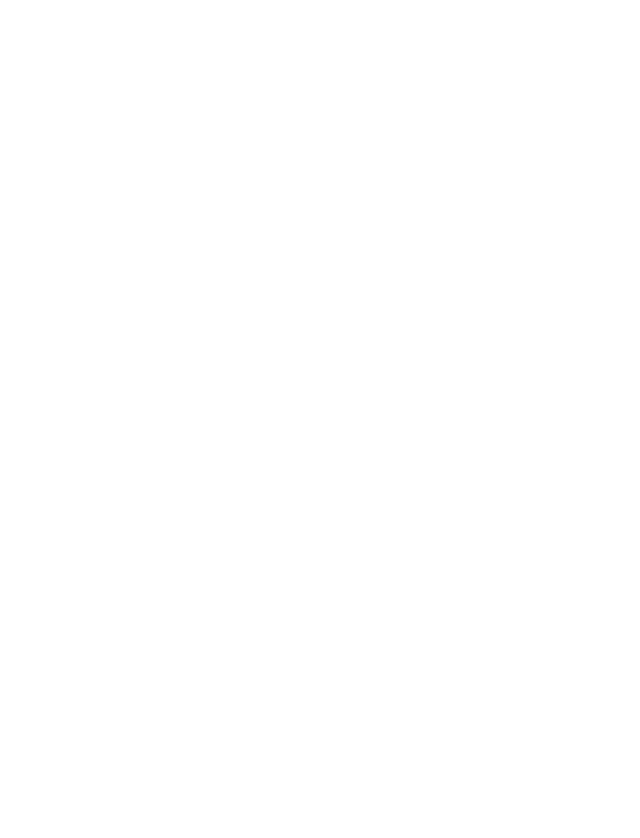
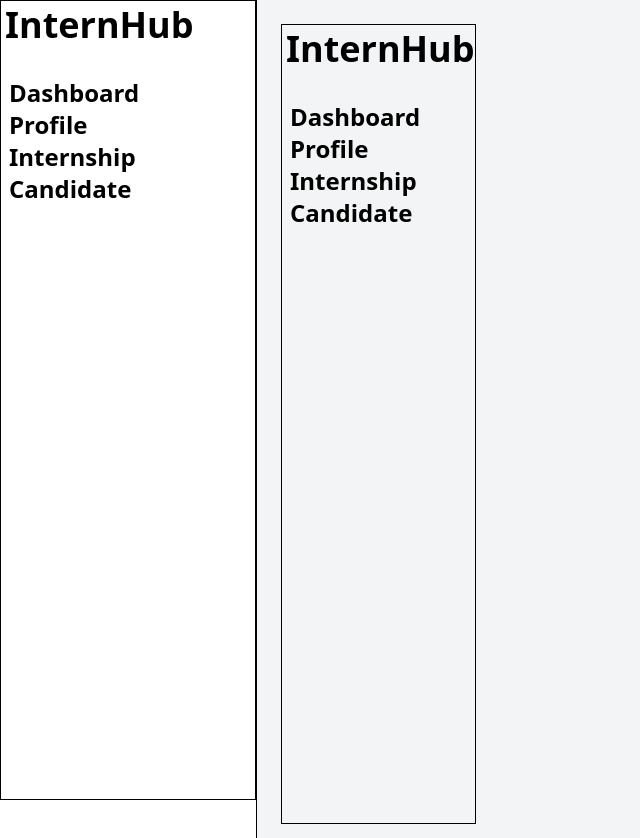
Before and after one commit to HasnainAli313/InternHub, a React (Vite) app: page /dashboardHome/dashboard in a window 1280 px wide. Before the commit this address had no page. Shown: the top 838 px of the page, without its empty margins (0-640 px from the left). Before the commit the page ends 800 px from the top, so only its background shows below. Built offline with nearby package versions, Linux system fonts and the light colour scheme.

Commit message:
updated dashboard routing

```diff
--- a/src/App.jsx
+++ b/src/App.jsx
@@ -3,17 +3,23 @@ import Login from "./pages/Login";
 import Profile from "./pages/Profile";
 import Candidate from "./pages/Candidate";
 import Internship from "./pages/Internship";
+import  Dashboard  from "./pages/Dashboard";
+import MainLayout from "./layouts/MainLayout";
 
 function App(){
 
     return(
         <>
         <BrowserRouter>
+
         <Routes>
             <Route path="/" element={<Login/>}/>
-            <Route path="/profile" element={<Profile/>}/>
-            <Route path="/candidate" element={<Candidate/>}/>
-            <Route path="/internship" element={<Internship/>}/>
+       <Route path="/dashboardHome" element={<MainLayout/>}>
+            <Route path="/dashboardHome/profile" element={<Profile/>}/>
+            <Route path="/dashboardHome/candidate" element={<Candidate/>}/>
+            <Route path="/dashboardHome/internship" element={<Internship/>}/>
+            <Route path="/dashboardHome/dashboard" element={<Dashboard/>}/>
+        </Route>
         </Routes>
         </BrowserRouter>
         </>
--- /dev/null
+++ b/src/layouts/MainLayout.jsx
@@ -0,0 +1,19 @@
+import React from 'react'
+import Dashboard from '../pages/Dashboard'
+import Profile from '../pages/Profile'
+import { Outlet } from 'react-router-dom'
+
+function MainLayout() {
+  return (
+    <>
+    <section className='flex ' >
+        <Dashboard></Dashboard>
+        <main className='w-[80%] p-6 bg-gray-100 border-l'>
+            <Outlet></Outlet>
+        </main>
+    </section>
+    </>
+  )
+}
+
+export default MainLayout
--- a/src/pages/Candidate.jsx
+++ b/src/pages/Candidate.jsx
@@ -53,7 +53,7 @@ function Candidates() {
   };
 
   return (
-    <section className="min-h-screen p-6 border">
+    <section className="min-h-screen  p-6 border">
       <div className="mb-6 flex items-center gap-4">
         <h2 className="text-2xl font-semibold">Candidate Details</h2>
       </div>
--- /dev/null
+++ b/src/pages/Dashboard.jsx
@@ -0,0 +1,19 @@
+import React from 'react'
+import { Link } from 'react-router-dom'
+
+function Dashboard() {
+  return (
+    <header className='h-[100vh]    border w-[20%]' >
+        <h1 className='text-4xl font-semibold p-1'>InternHub</h1>
+
+        <ul className='text-2xl font-semibold mt-5 p-2 '>
+            <li><Link to="/dashboardHome/dashboard" >Dashboard</Link></li>
+            <li><Link to="/dashboardHome/profile" >Profile</Link></li>
+            <li><Link to="/dashboardHome/internship" >Internship</Link></li>
+            <li><Link to="/dashboardHome/candidate" >Candidate</Link></li>
+        </ul>
+    </header>
+  )
+}
+
+export default Dashboard
```
